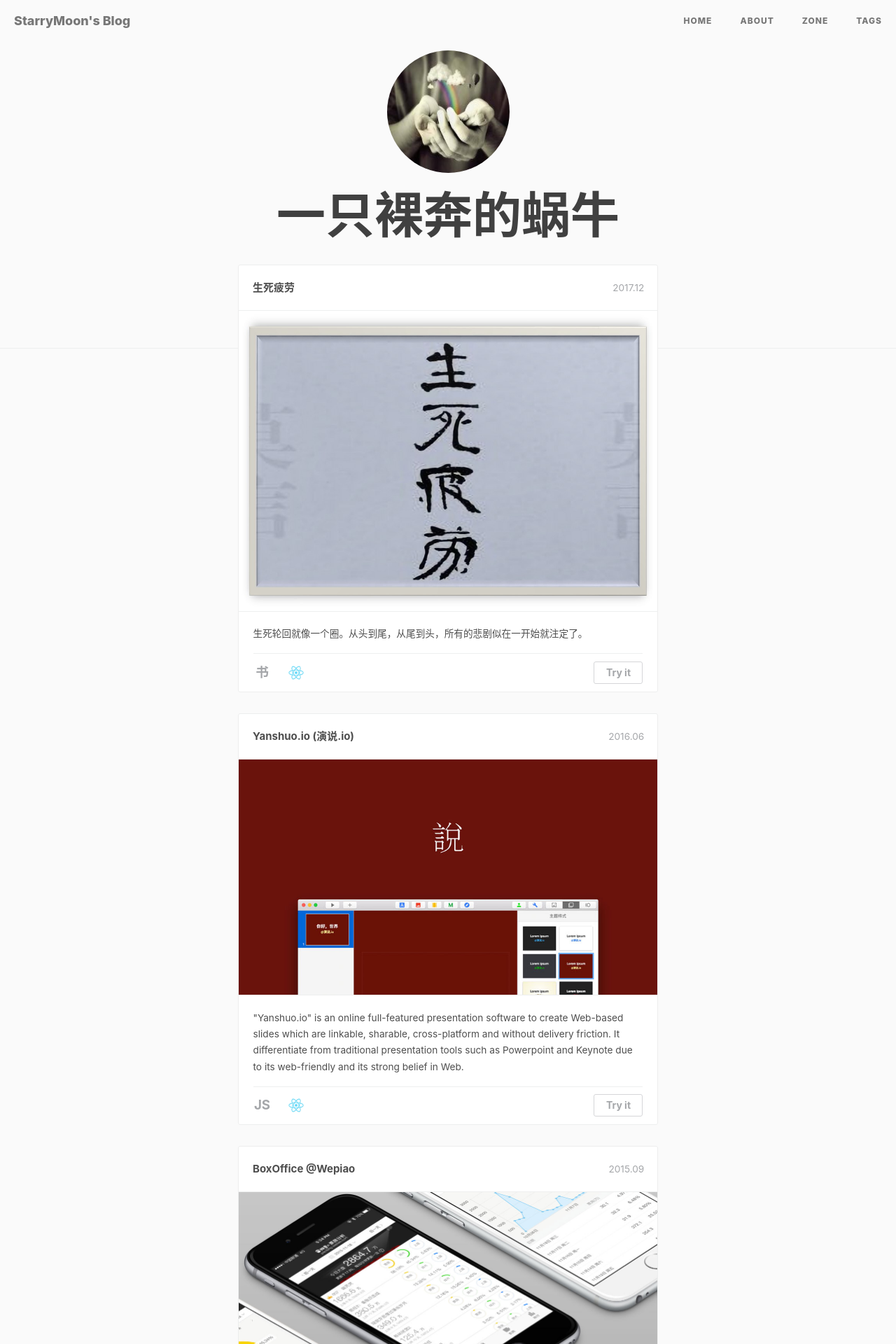
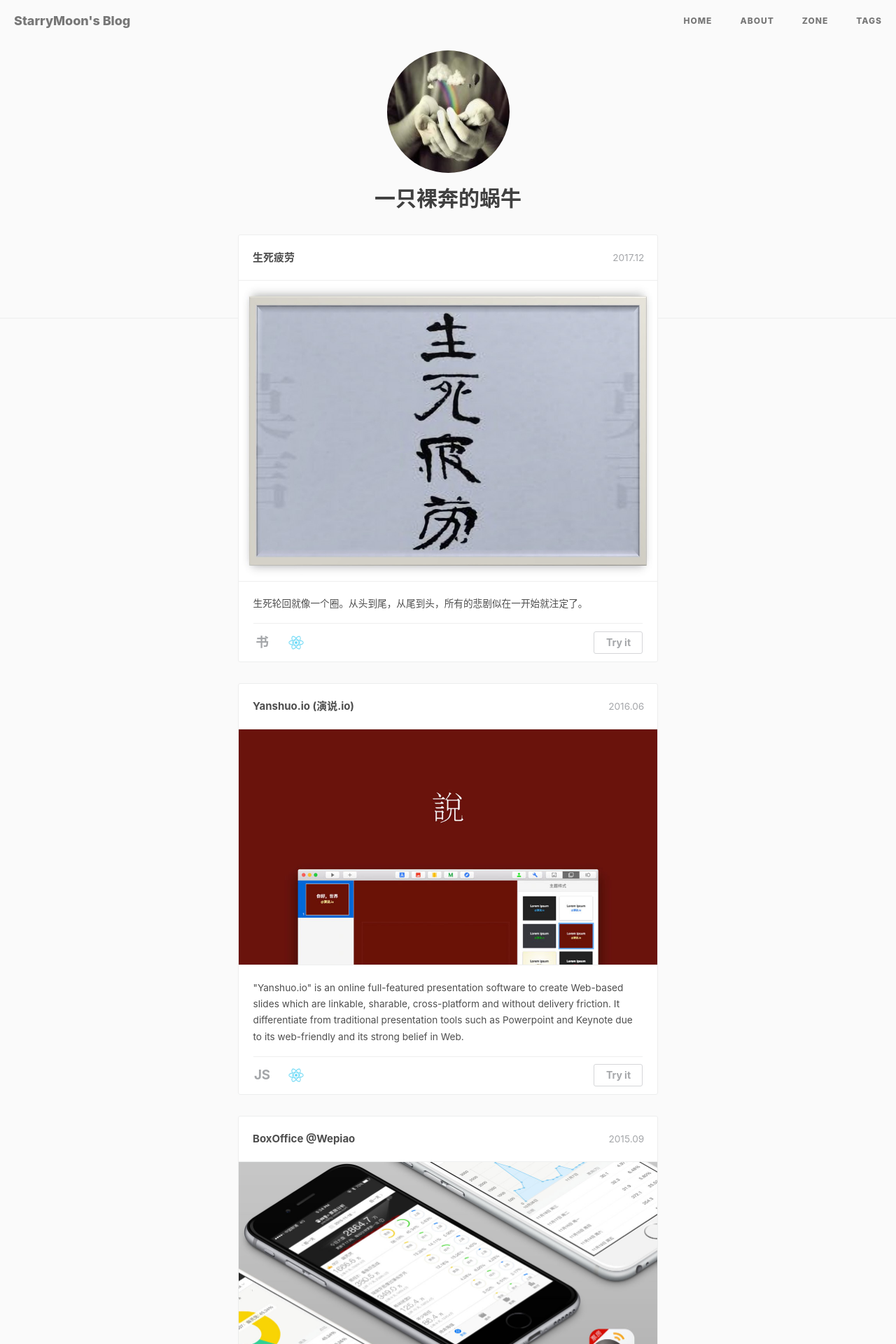
Before and after one commit to ZhuoHuang-HUST/zhuohuang-hust.github.io, a Jekyll site: the page built from portfolio/index.html, in a window 1280 px wide. Shown: the top 1920 px of the page at 70% size. Built offline with Jekyll 4.4.1, drawn with Linux system fonts in a browser that asks for light colours; nearby versions of some CDN libraries; comment, search, counter and statistics services are not loaded.

```diff
--- a/portfolio/index.html
+++ b/portfolio/index.html
@@ -17,7 +17,7 @@ layout: default
 		<div class="container" style="margin:0;padding:0;width:100%;">
 			<header>
 				<img width="175" height="175" style="border-radius:50%;" src="/assests/img/Rainbow.jpg">
-				<h1>一只裸奔的蜗牛</h1>
+				<h2>一只裸奔的蜗牛</h2>
 			</header>
 			<div class="main">
 				<ul class="cbp_tmtimeline">
```
Also changed, not shown: _includes/about/zh.md (+4 -1 lines).
